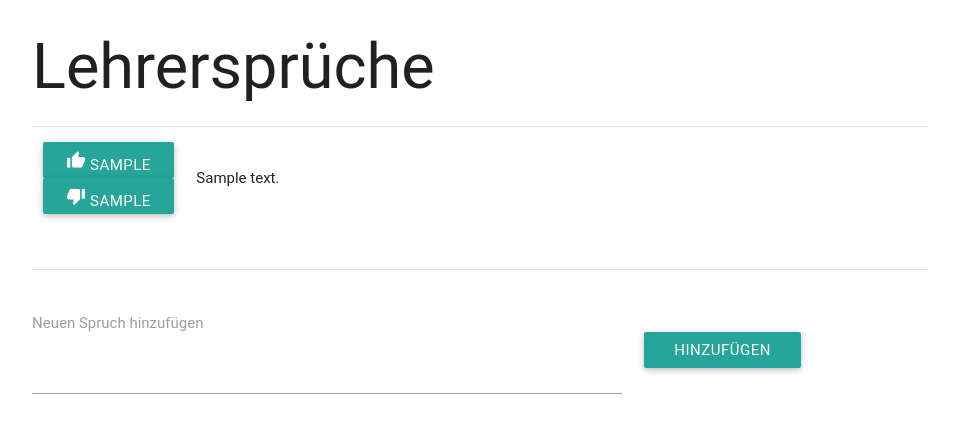
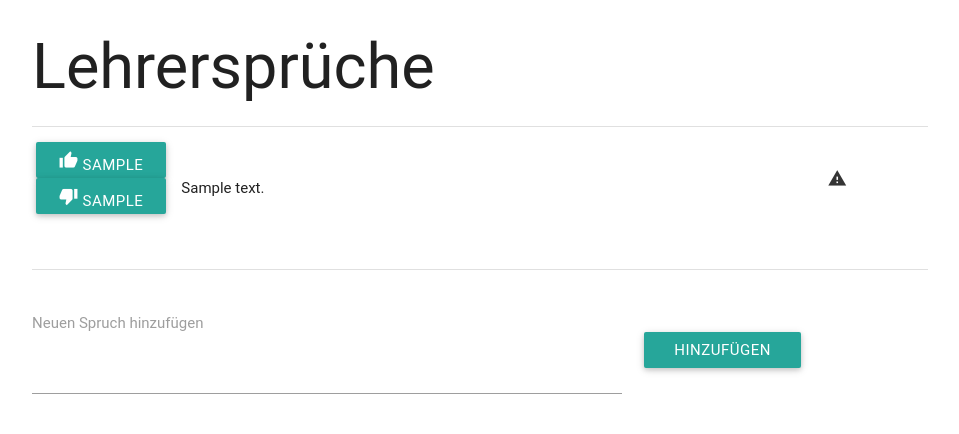
Before and after one commit to schneefux/jokevote, a Flask app: template templates/index.html in a window 1280 px wide. Shown: the top 434 px of the page, without its empty margins (160-1119 px from the left). Run offline with Flask 2, Linux system fonts and the light colour scheme; the template is opened without the code that fills it: most values are stand-ins (such as "Sample title", 1, 10 or a date in 2020); some web fonts are replaced.

Commit message:
add report button

```diff
--- a/app.py
+++ b/app.py
@@ -18,18 +18,18 @@ class dbProxy(object):
         self.c = self.conn.cursor()
 
     def create(self):
-        self.c.execute("CREATE TABLE IF NOT EXISTS jokes(id INTEGER PRIMARY KEY NOT NULL, text TEXT, upvotes INTEGER, downvotes INTEGER)")
+        self.c.execute("CREATE TABLE IF NOT EXISTS jokes(id INTEGER PRIMARY KEY NOT NULL, text TEXT, upvotes INTEGER, downvotes INTEGER, reports INTEGER)")
 
     def close(self):
         self.conn.close()
 
     def getJokes(self):
-        jokes = self.c.execute("SELECT * FROM jokes").fetchall()
-        jokes = [{"id": id, "text": text, "upvotes": upvotes, "downvotes": downvotes} for id, text, upvotes, downvotes in jokes]
+        jokes = self.c.execute("SELECT * FROM jokes ORDER BY reports ASC").fetchall()
+        jokes = [{"id": int(id), "text": text, "upvotes": int(upvotes), "downvotes": int(downvotes), "reports": int(reports)} for id, text, upvotes, downvotes, reports in jokes]  # TODO use factory
         return jokes
 
     def addJoke(self, text):
-        self.c.execute("INSERT INTO jokes(text, upvotes, downvotes) VALUES (?, 0, 0)", (text, ))
+        self.c.execute("INSERT INTO jokes(text, upvotes, downvotes, reports) VALUES (?, 0, 0, 0)", (text, ))
         self.conn.commit()
 
     def voteJoke(self, objectId, down):
@@ -37,6 +37,10 @@ class dbProxy(object):
             self.c.execute("UPDATE jokes SET downvotes=downvotes+1 WHERE id=?", (objectId))
         else:
             self.c.execute("UPDATE jokes SET upvotes=upvotes+1 WHERE id=?", (objectId))
+        self.conn.commit()
+
+    def reportJoke(self, objectId):
+        self.c.execute("UPDATE jokes SET reports=reports+1 WHERE id=?", (objectId))
         self.conn.commit()
 
 
@@ -63,7 +67,6 @@ def root():
         joke['text'] = Markup(markdown.markdown(joke['text'], extensions=['markdown.extensions.nl2br'], output_format="html5", safe_mode="remove"))  # TODO cache TODO safe_mode deprecated
     return render_template('index.html', jokes=jokes)
 
-
 @app.route('/submit', methods=['POST'])
 def submit():
     text = request.form['text']
@@ -76,6 +79,12 @@ def vote():
     db().voteJoke(objectId, request.form['vote'] == 'downvote')
     return redirect('/')
 
+@app.route('/report', methods=['POST'])
+def report():
+    objectId = request.form['id']
+    db().reportJoke(objectId)
+    return redirect('/')
+
 @app.route('/static/<path:path>')
 def get_static(path):
     return send_from_directory('static', path)
--- a/templates/index.html
+++ b/templates/index.html
@@ -16,12 +16,19 @@
         <div class="section row valign-wrapper">
             <form class="col s2 row" action="vote" method="post">
                 <input type="hidden" name="id" value="{{ joke.id }}">
-                <button class="btn col s12" type="submit" name="vote" value="upvote"><i class="material-icons">thumb_up</i> {{ joke.upvotes }}</button>
-                <button class="btn col s12" type="submit" name="vote" value="downvote"><i class="material-icons">thumb_down</i> {{ joke.downvotes }}</button>
+                <button class="btn{% if joke.reports>0 %}-flat{% endif %} col s12" type="submit" name="vote" value="upvote"><i class="material-icons">thumb_up</i> {{ joke.upvotes }}</button>
+                <button class="btn{% if joke.reports>0 %}-flat{% endif %} col s12" type="submit" name="vote" value="downvote"><i class="material-icons">thumb_down</i> {{ joke.downvotes }}</button>
             </form>
-            <div class="col s10 row">
-                <p class="valign s12">{{ joke.text }}</p>
+            <div class="col s8 {% if joke.reports>0 %}grey-text{% endif %}">
+                <p>{{ joke.text }}</p>
             </div>
+            <form class="col s2" action="report" method="post">
+                <input type="hidden" name="id" value="{{ joke.id }}">
+                <button class="btn-flat row" type="submit">
+                    <i class="material-icons col s6">report_problem</i>
+                    <span class="red-text col s6">{% if joke.reports>0 %}{{ joke.reports }}{% endif %}</span>
+                </button>
+            </form>
         </div>
         <div class="divider"></div>
         {% endfor %}
```
